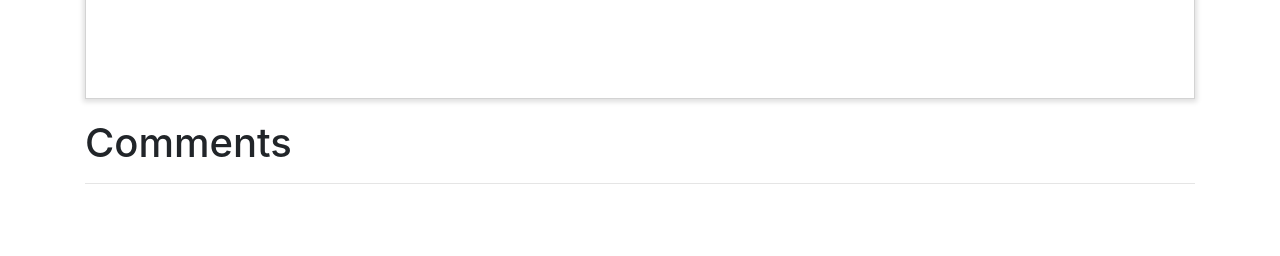
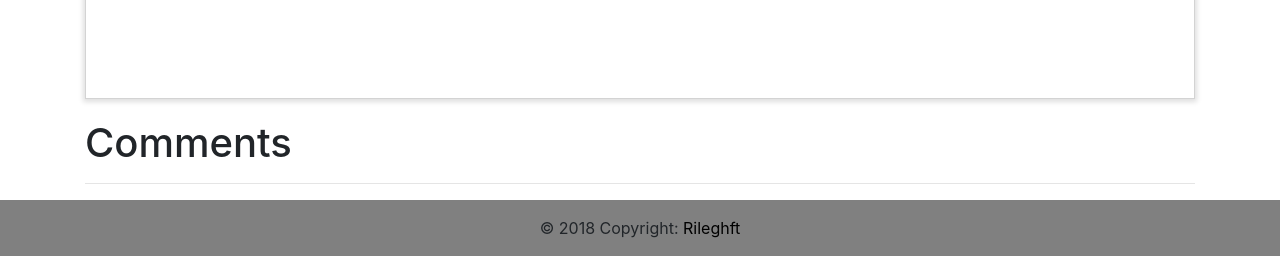
Before and after one commit to Rileghft/yet-another-blog, a Flask app: a page that uses app/templates/base.html in a window 1280 px wide. Shown: the part 561-817 px from the top of the page. Before the commit the page ends 745 px from the top, so only its background shows below. Run offline with Flask 2, Linux system fonts and the light colour scheme; data that the repository does not hold is empty; parts of the project's set-up code (start-up, migrations or seed data) failed here and were passed over; some libraries are stand-ins or nearby versions.

Commit message:
Add footer, favicon

```diff
--- a/app/static/css/main.css
+++ b/app/static/css/main.css
@@ -1,5 +1,22 @@
+html, body {
+    min-height: 100% !important;
+    height: 100%;
+}
+
 #body {
     border: 0px;
+}
+
+.footer {
+    background-color: gray;
+    left: 0;
+    right: 0;
+    position: absolute;
+}
+
+.footer > div > a {
+    text-decoration: none;
+    color: black;
 }
 
 /*index*/
--- a/app/templates/base.html
+++ b/app/templates/base.html
@@ -58,5 +58,10 @@
     </div>
     {% block script %}
     {% endblock %}
+    <footer class="footer">
+        <div class="footer-copyright text-center py-3">© 2018 Copyright:
+            <a href="https://github.com/Rileghft">Rileghft</a>
+        </div>
+    </footer>
 </body>
 </html>
```
Also changed, not shown: app/static/favicon.ico (added).
